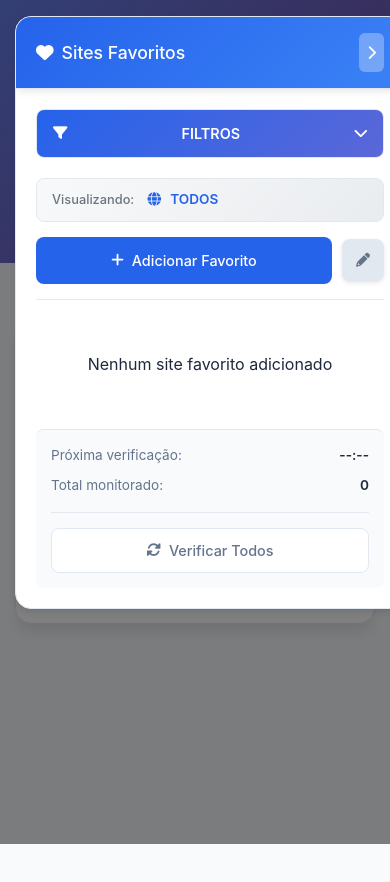
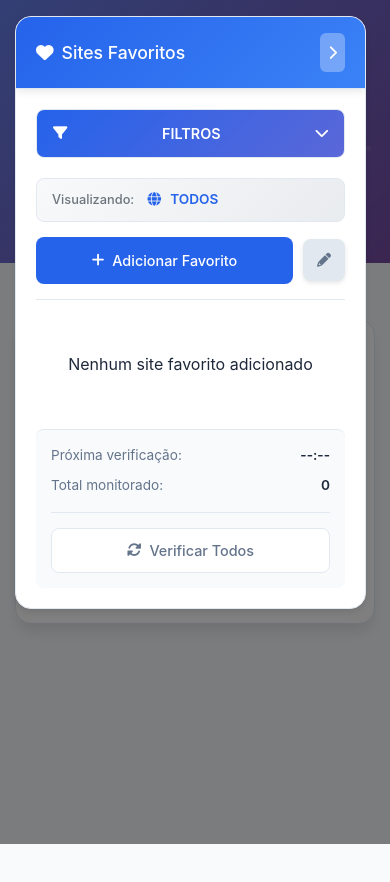
Before and after one commit to rodrigo-santz/projectOnline, a website: page public/index.html in a window 390 px wide. Both pictures are taken after a click on the button 341 px from the left and 339 px from the top of the page. Shown: the top 882 px of the page. Drawn offline with nearby package versions, Linux system fonts and the light colour scheme.

Commit message:
teste v5

```diff
--- a/public/styles.css
+++ b/public/styles.css
@@ -180,7 +180,7 @@ body {
         top: 1rem;
         z-index: 9999;
         margin: 0;
-        width: 100%;
+        width: 90vw;
         max-width: 500px;
         height: auto;
         overflow: hidden;
```
